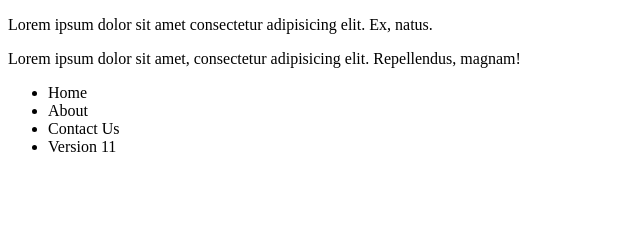
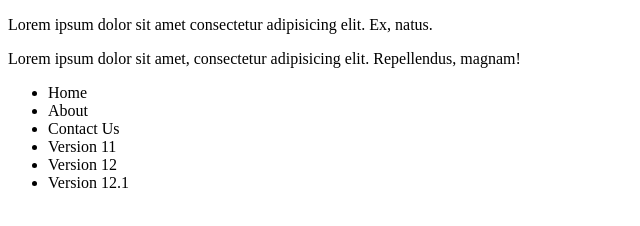
Before and after one commit to sravandevasani/learn-git, a plain HTML site: page index.html in a window 1280 px wide. Shown: the whole page, without its empty margins (0-640 px from the left). Drawn offline with Linux system fonts and the light colour scheme.

Commit message:
version 12.1

```diff
--- a/index.html
+++ b/index.html
@@ -13,6 +13,8 @@
         <li>About</li>
         <li>Contact Us</li>
         <li>Version 11</li>
+        <li>Version 12</li>
+        <li>Version 12.1</li>
     </ul>
 </body>
 </html>
```
